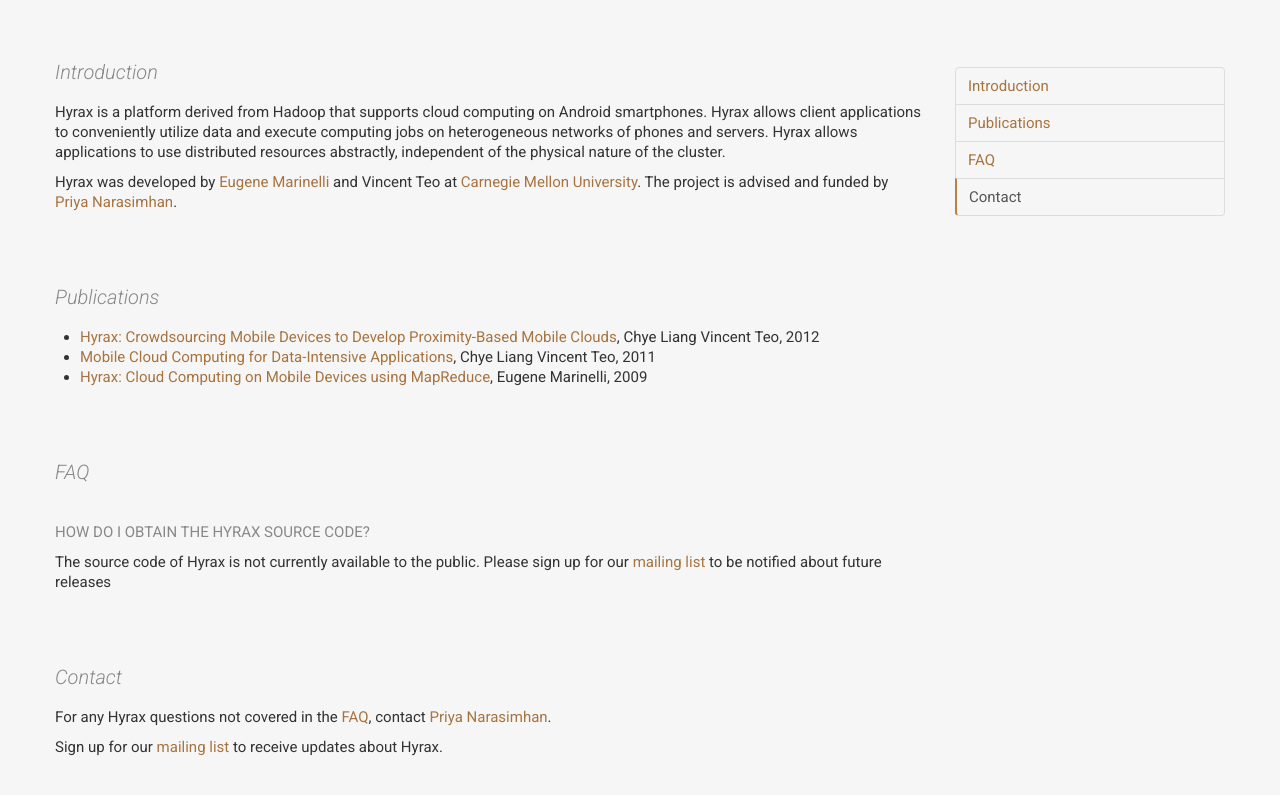
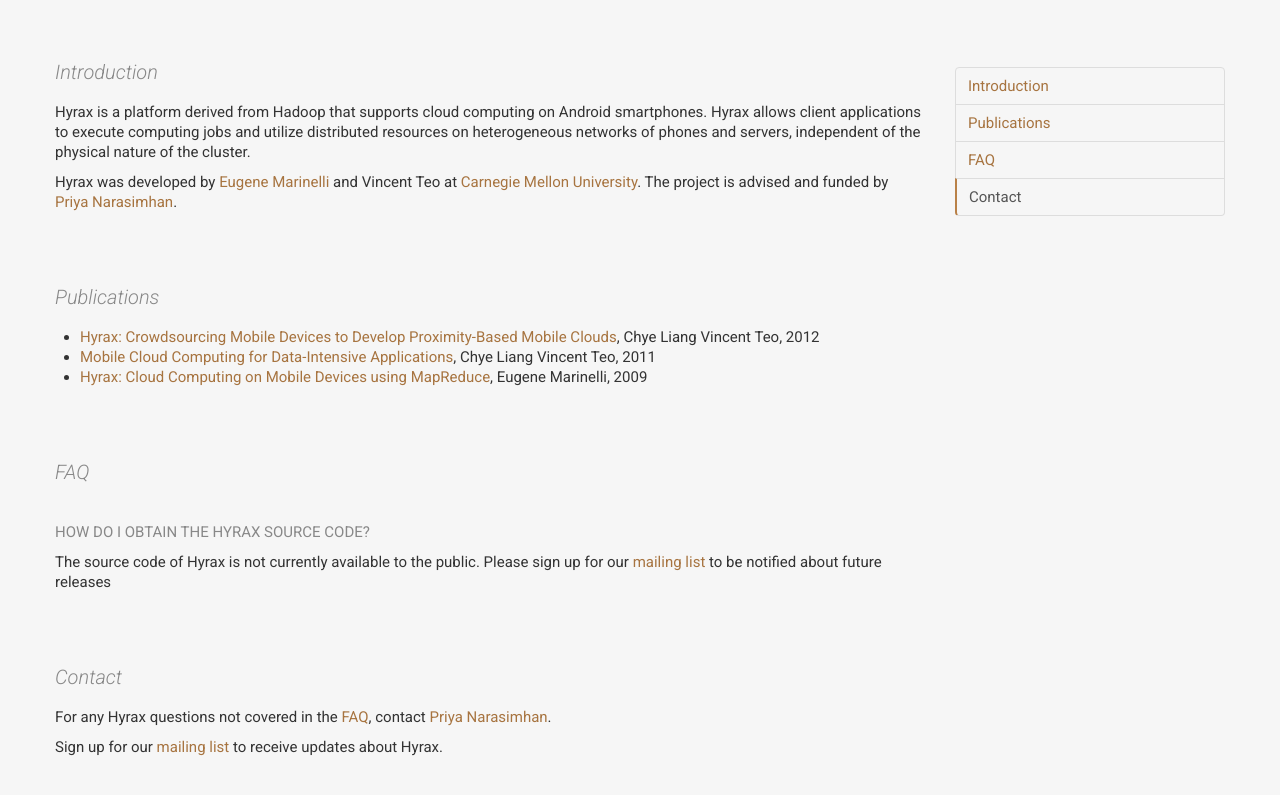
Before and after one commit to eugeneiiim/hyrax, a plain HTML site: page index.html in a window 1280 px wide. Shown: the part 143-938 px from the top of the page. Drawn offline with nearby package versions, Linux system fonts and the light colour scheme.

Commit message:
shorter description

```diff
--- a/index.html
+++ b/index.html
@@ -44,10 +44,10 @@
           <div class="span9">
             <h3 id="introduction" class="top-header">Introduction</h3>
             <p>Hyrax is a platform derived from Hadoop that supports cloud computing on Android
-              smartphones. Hyrax allows client applications to conveniently utilize data and execute
-              computing jobs on heterogeneous networks of phones and
-              servers. Hyrax allows applications to use distributed resources abstractly,
-              independent of the physical nature of the cluster.</p>
+              smartphones. Hyrax allows client applications to execute
+              computing jobs and utilize distributed resources on heterogeneous networks of phones and
+              servers, independent of the physical
+              nature of the cluster.</p>
 
             <p>Hyrax was developed by <a href="http://about.me/emarinelli">Eugene Marinelli</a> and Vincent Teo at <a href="http://cmu.edu">Carnegie Mellon University</a>. The project is advised and funded by <a href="http://www.cs.cmu.edu/~priya/index.html">Priya Narasimhan</a>.</p>
 
```
